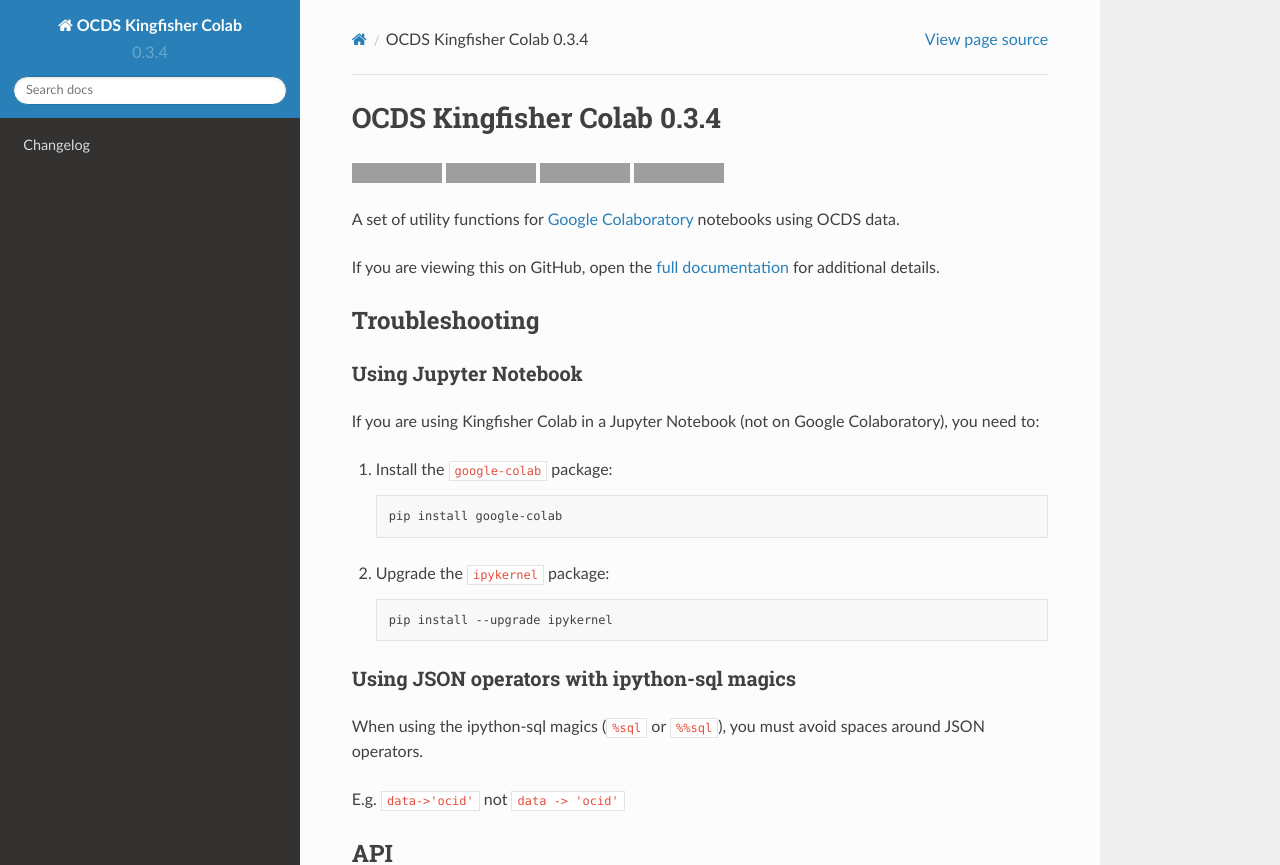
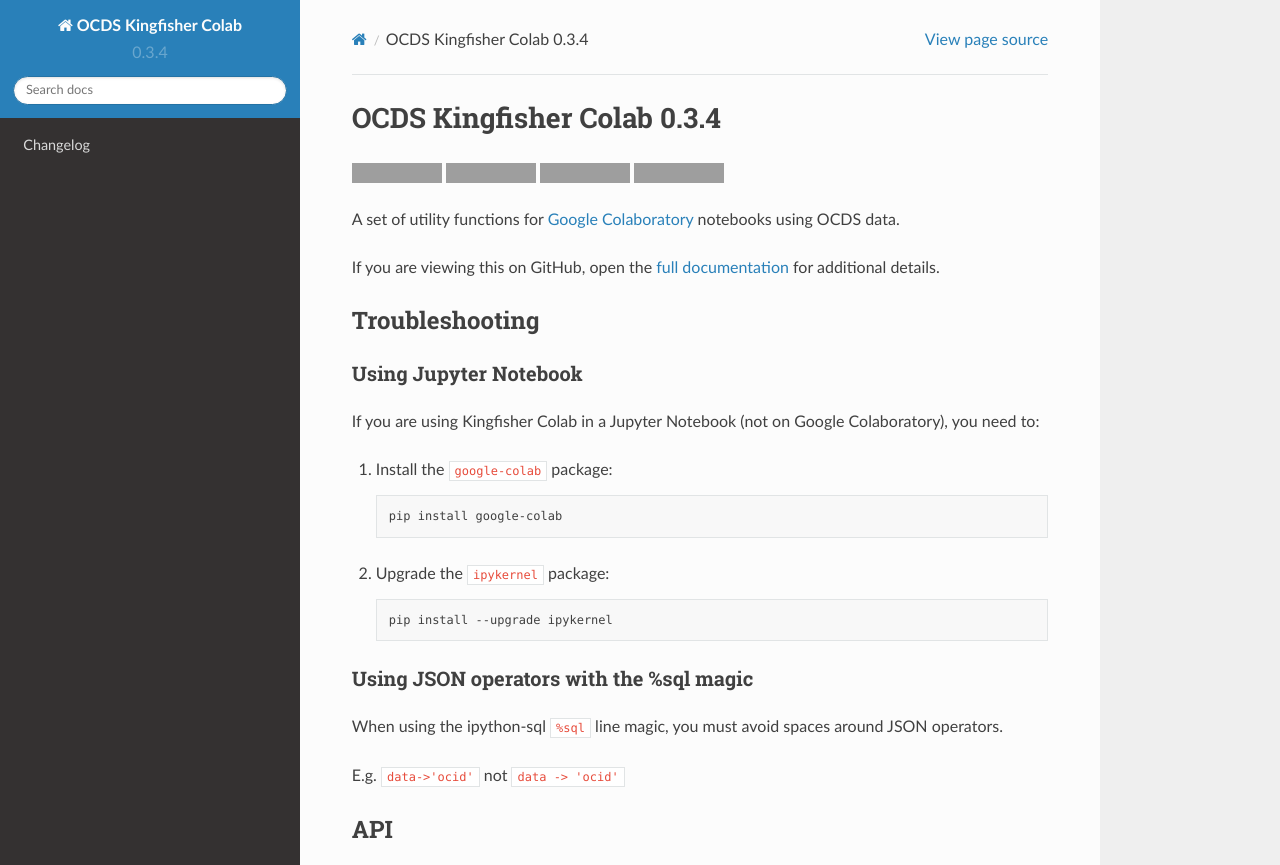
Before and after one commit to open-contracting/kingfisher-colab, a Sphinx documentation site: the page built from docs/index.rst, in a window 1280 px wide and 1182 px high, cut to the strip 0-865 px from the top of the window. Built offline with Sphinx 7.4.7 and the Read the Docs theme 2.0.0, drawn with Linux system fonts in a browser that asks for light colours; grey boxes are pictures that could not be loaded.

Commit message:
Update Troubleshooting section on ipython-sql magics
The issue only affects the line magic.

Co-authored-by: Duncan Dewhurst <duncan.dewhurst@opendataservices.coop>

```diff
--- a/docs/index.rst
+++ b/docs/index.rst
@@ -28,10 +28,10 @@
 
       pip install --upgrade ipykernel
 
-Using JSON operators with ipython-sql magics
+Using JSON operators with the %sql magic
 ^^^^^^^^^^^^^^^^^^^^^^^^^^^^^^^^^^^^^^^^^^^^
 
-When using the ipython-sql magics (``%sql`` or ``%%sql``), you must avoid spaces around JSON operators.
+When using the ipython-sql ``%sql`` line magic, you must avoid spaces around JSON operators.
 
 E.g. ``data->'ocid'`` not ``data -> 'ocid'``
 
```
